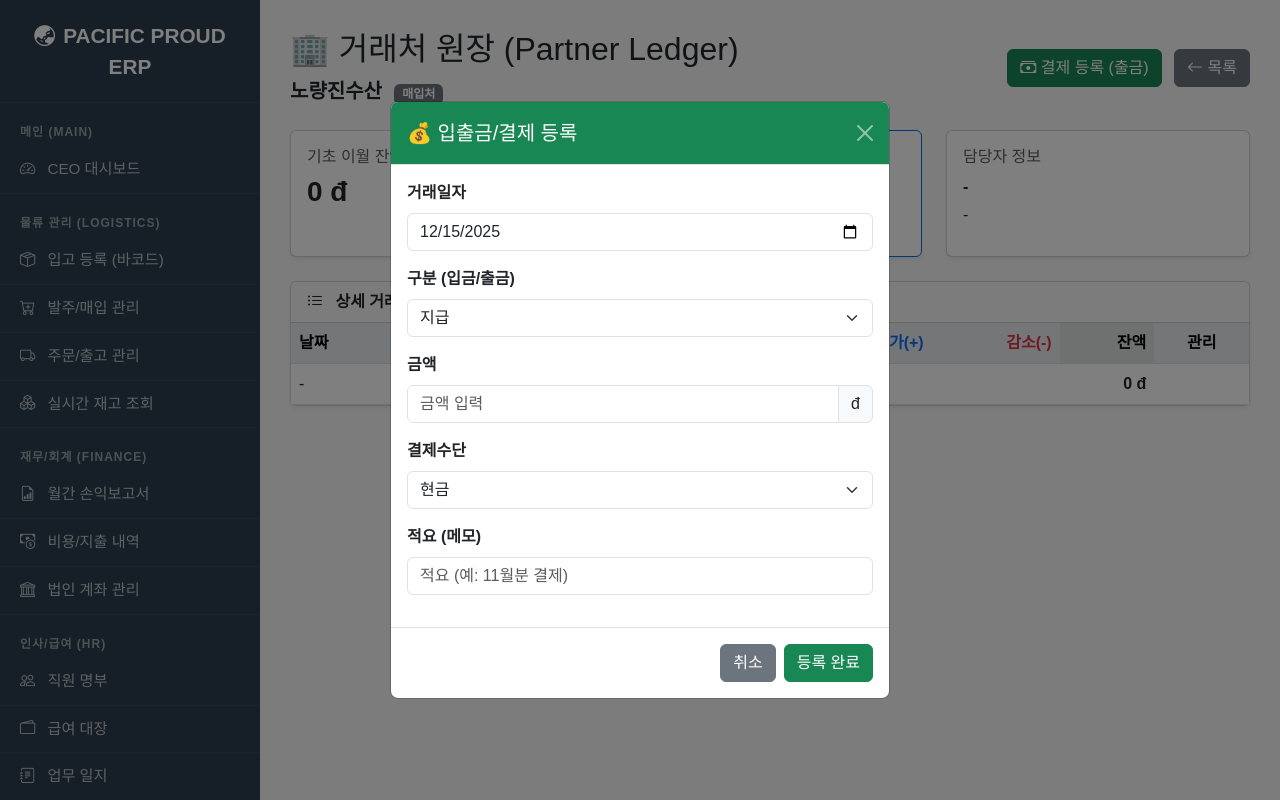
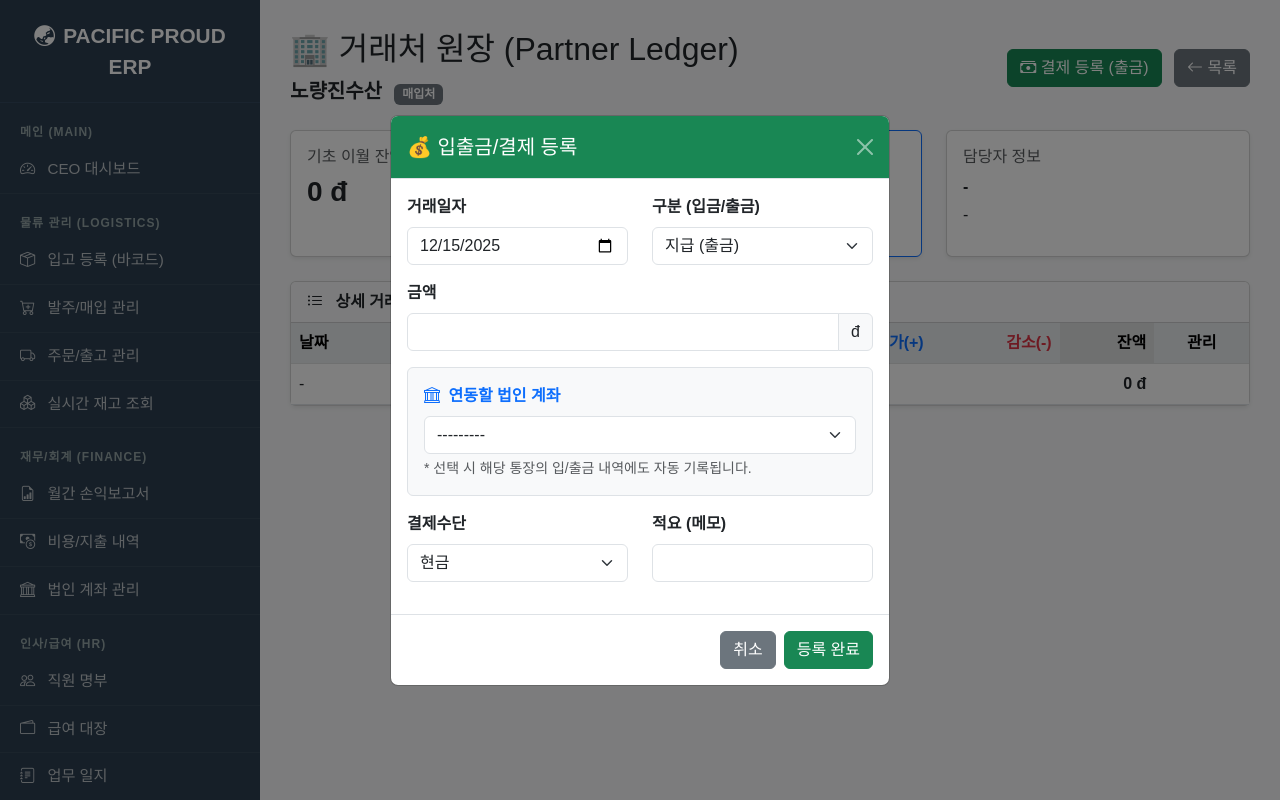
Before and after one commit to teaseong5-stack/pacific-proud-erp, a Django app: page /partners/1/ in a window 1280 px wide, after a click on "결제 등록 (출금)". Run offline with Django 5.2, Linux system fonts and the light colour scheme; a user stored in the database is signed in; data comes from the database, SQL or seed files in the repository; some libraries are stand-ins or nearby versions.

Commit message:
Add bank account connection to payment

```diff
--- a/fulfillment/forms.py
+++ b/fulfillment/forms.py
@@ -3,10 +3,11 @@ from django.forms import inlineformset_factory
 from django.contrib.auth.forms import UserCreationForm
 from django.contrib.auth.models import User
 
+# 모델 전체 임포트
 from .models import (
     Inventory, Product, Location, Partner, Purchase, PurchaseItem,
     Order, OrderItem, Employee, Payroll, Expense, Payment, CompanyInfo,
-    BankAccount, BankTransaction, WorkLog, Zone
+    BankAccount, BankTransaction, WorkLog
 )
 
 # --- 회원가입 폼 ---
@@ -129,7 +130,7 @@ class PayrollForm(forms.ModelForm):
             'deduction': forms.NumberInput(attrs={'class': 'form-control'}),
         }
 
-# --- 자금/업무일지 폼 (★ BankTransactionForm 포함) ---
+# --- 자금/업무일지 폼 (★ BankTransactionForm, PaymentQuickForm 포함) ---
 class BankAccountForm(forms.ModelForm):
     class Meta:
         model = BankAccount
@@ -164,6 +165,22 @@ class WorkLogForm(forms.ModelForm):
             'content': forms.Textarea(attrs={'class': 'form-control', 'rows': 5}),
             'issues': forms.Textarea(attrs={'class': 'form-control', 'rows': 2}),
         }
+
+class PaymentQuickForm(forms.ModelForm):
+    class Meta:
+        model = Payment
+        fields = ['date', 'payment_type', 'amount', 'method', 'bank_account', 'memo']
+        widgets = {
+            'date': forms.DateInput(attrs={'type': 'date', 'class': 'form-control'}),
+            'payment_type': forms.Select(attrs={'class': 'form-select'}),
+            'amount': forms.NumberInput(attrs={'class': 'form-control'}),
+            'method': forms.Select(attrs={'class': 'form-select'}),
+            'bank_account': forms.Select(attrs={'class': 'form-select'}),
+            'memo': forms.TextInput(attrs={'class': 'form-control'}),
+        }
+    def __init__(self, *args, **kwargs):
+        super().__init__(*args, **kwargs)
+        self.fields['bank_account'].queryset = BankAccount.objects.filter(is_active=True)
 
 # --- 발주/주문 폼셋 ---
 class PurchaseForm(forms.ModelForm):
@@ -202,41 +219,7 @@ class OrderItemForm(forms.ModelForm):
         model = OrderItem
         fields = ['product', 'quantity']
         widgets = {
-            'product': forms.Select(attrs={'class': 'form-select product-select', 'onchange': 'updateRow(this)'}),
-            'quantity': forms.NumberInput(attrs={'class': 'form-control quantity-input', 'oninput': 'updateRow(this)'}),
+            'product': forms.Select(attrs={'class': 'form-select product-select', 'onchange': 'updateOrderRow(this)'}),
+            'quantity': forms.NumberInput(attrs={'class': 'form-control quantity-input', 'oninput': 'updateOrderRow(this)'}),
         }
 OrderCreateFormSet = inlineformset_factory(Order, OrderItem, form=OrderItemForm, extra=5, can_delete=True)
-
-class ZoneForm(forms.ModelForm):
-    """창고 구역 등록 폼"""
-    class Meta:
-        model = Zone
-        fields = ['name', 'storage_type']
-        widgets = {
-            'name': forms.TextInput(attrs={'class': 'form-control', 'placeholder': '예: A구역 냉동고'}),
-            'storage_type': forms.Select(attrs={'class': 'form-select'}),
-        }
-
-class LocationForm(forms.ModelForm):
-    """세부 위치 등록 폼"""
-    class Meta:
-        model = Location
-        fields = ['zone', 'code', 'is_active']
-        widgets = {
-            'zone': forms.Select(attrs={'class': 'form-select'}),
-            'code': forms.TextInput(attrs={'class': 'form-control', 'placeholder': '예: A-01-01'}),
-            'is_active': forms.CheckboxInput(attrs={'class': 'form-check-input'}),
-        }
-
-class PaymentQuickForm(forms.ModelForm):
-    """거래처 상세 화면용 간편 입출금 폼"""
-    class Meta:
-        model = Payment
-        fields = ['date', 'payment_type', 'amount', 'method', 'memo']
-        widgets = {
-            'date': forms.DateInput(attrs={'type': 'date', 'class': 'form-control'}),
-            'payment_type': forms.Select(attrs={'class': 'form-select'}),
-            'amount': forms.NumberInput(attrs={'class': 'form-control', 'placeholder': '금액 입력'}),
-            'method': forms.Select(attrs={'class': 'form-select'}),
-            'memo': forms.TextInput(attrs={'class': 'form-control', 'placeholder': '적요 (예: 11월분 결제)'}),
-        }
--- a/fulfillment/models.py
+++ b/fulfillment/models.py
@@ -285,14 +285,66 @@ class Payroll(models.Model):
             super().save(update_fields=['related_expense'])
 
 class Payment(models.Model):
-    PAYMENT_TYPE = [('INBOUND', '수금'), ('OUTBOUND', '지급')]
-    partner = models.ForeignKey(Partner, on_delete=models.CASCADE)
-    date = models.DateField(default=timezone.now)
-    payment_type = models.CharField(max_length=10, choices=PAYMENT_TYPE)
-    amount = models.DecimalField(max_digits=12, decimal_places=0)
-    method = models.CharField(max_length=20, default='CASH', choices=[('CASH','현금'), ('BANK','계좌'), ('CARD','카드')])
-    memo = models.CharField(max_length=100, blank=True)
-    def __str__(self): return f"{self.partner.name} - {self.amount}"
+    """자금 입출금 내역 (거래처 원장)"""
+    PAYMENT_TYPE = [
+        ('INBOUND', '수금 (입금)'),   # 매출처에서 돈 받음 -> 통장 잔액 증가
+        ('OUTBOUND', '지급 (출금)'),  # 매입처에 돈 줌 -> 통장 잔액 감소
+    ]
+
+    partner = models.ForeignKey('Partner', on_delete=models.CASCADE, verbose_name="거래처")
+    date = models.DateField(default=timezone.now, verbose_name="거래일자")
+    payment_type = models.CharField(max_length=10, choices=PAYMENT_TYPE, verbose_name="구분")
+    amount = models.DecimalField(max_digits=12, decimal_places=0, verbose_name="금액")
+    method = models.CharField(max_length=20, default='CASH', choices=[('CASH','현금'), ('BANK','계좌이체'), ('CARD','카드')], verbose_name="결제수단")
+    memo = models.CharField(max_length=100, blank=True, verbose_name="적요")
+
+    # ★ 추가됨: 연동할 법인 계좌
+    bank_account = models.ForeignKey('BankAccount', on_delete=models.SET_NULL, null=True, blank=True, verbose_name="연동 계좌")
+
+    # 내부적으로 생성된 BankTransaction을 추적하기 위한 필드 (선택사항, 1:1 연결)
+    related_bank_trx = models.OneToOneField('BankTransaction', on_delete=models.SET_NULL, null=True, blank=True, editable=False)
+
+    def save(self, *args, **kwargs):
+        super().save(*args, **kwargs)
+
+        # 계좌가 선택되었다면 -> 통장 내역(BankTransaction) 자동 생성/수정
+        if self.bank_account:
+            # 1. 거래 유형 결정 (Partner Payment 기준 -> Bank 기준 변환)
+            # 수금(INBOUND) -> 통장에선 입금(DEPOSIT)
+            # 지급(OUTBOUND) -> 통장에선 출금(WITHDRAWAL)
+            trx_type = 'DEPOSIT' if self.payment_type == 'INBOUND' else 'WITHDRAWAL'
+
+            # 적요 자동 생성 (예: [수금] 강남포차)
+            desc = f"[{self.get_payment_type_display()}] {self.partner.name}"
+            if self.memo:
+                desc += f" - {self.memo}"
+
+            if self.related_bank_trx:
+                # 이미 연결된 내역이 있으면 업데이트
+                self.related_bank_trx.bank_account = self.bank_account
+                self.related_bank_trx.date = self.date
+                self.related_bank_trx.transaction_type = trx_type
+                self.related_bank_trx.amount = self.amount
+                self.related_bank_trx.description = desc
+                self.related_bank_trx.save()
+            else:
+                # 없으면 새로 생성
+                # BankTransaction 모델을 가져와야 함 (문자열 참조 회피)
+                from .models import BankTransaction
+
+                trx = BankTransaction.objects.create(
+                    bank_account=self.bank_account,
+                    date=self.date,
+                    transaction_type=trx_type,
+                    amount=self.amount,
+                    description=desc
+                )
+                self.related_bank_trx = trx
+                # 다시 저장 (연결 정보 업데이트)
+                super().save(update_fields=['related_bank_trx'])
+
+    def __str__(self):
+        return f"[{self.get_payment_type_display()}] {self.partner.name} - {self.amount}"
 
 class WorkLog(models.Model):
     date = models.DateField(default=timezone.now)
--- a/templates/fulfillment/partner_detail.html
+++ b/templates/fulfillment/partner_detail.html
@@ -140,13 +140,45 @@
             <form method="post" action="{% url 'fulfillment:partner_payment_create' partner.id %}">
                 {% csrf_token %}
                 <div class="modal-body">
-                    <div class="mb-3"><label class="form-label fw-bold">거래일자</label>{{ form.date }}</div>
-                    <div class="mb-3"><label class="form-label fw-bold">구분 (입금/출금)</label>{{ form.payment_type }}</div>
-                    <div class="mb-3"><label class="form-label fw-bold">금액</label>
-                        <div class="input-group">{{ form.amount }}<span class="input-group-text">đ</span></div>
+                    <div class="row">
+                        <div class="col-6 mb-3">
+                            <label class="form-label fw-bold">거래일자</label>
+                            {{ form.date }}
+                        </div>
+                        <div class="col-6 mb-3">
+                            <label class="form-label fw-bold">구분 (입금/출금)</label>
+                            {{ form.payment_type }}
+                        </div>
                     </div>
-                    <div class="mb-3"><label class="form-label fw-bold">결제수단</label>{{ form.method }}</div>
-                    <div class="mb-3"><label class="form-label fw-bold">적요 (메모)</label>{{ form.memo }}</div>
+
+                    <div class="mb-3">
+                        <label class="form-label fw-bold">금액</label>
+                        <div class="input-group">
+                            {{ form.amount }}
+                            <span class="input-group-text">đ</span>
+                        </div>
+                    </div>
+
+                    <div class="mb-3 p-3 bg-light rounded border">
+                        <label class="form-label fw-bold text-primary">
+                            <i class="bi bi-bank me-1"></i> 연동할 법인 계좌
+                        </label>
+                        {{ form.bank_account }}
+                        <div class="form-text small">
+                            * 선택 시 해당 통장의 입/출금 내역에도 자동 기록됩니다.
+                        </div>
+                    </div>
+
+                    <div class="row">
+                        <div class="col-6 mb-3">
+                            <label class="form-label fw-bold">결제수단</label>
+                            {{ form.method }}
+                        </div>
+                        <div class="col-6 mb-3">
+                            <label class="form-label fw-bold">적요 (메모)</label>
+                            {{ form.memo }}
+                        </div>
+                    </div>
                 </div>
                 <div class="modal-footer">
                     <button type="button" class="btn btn-secondary" data-bs-dismiss="modal">취소</button>
```
Also changed, not shown: fulfillment/migrations/0011_partner_email_payment_bank_account_and_more.py (added).
